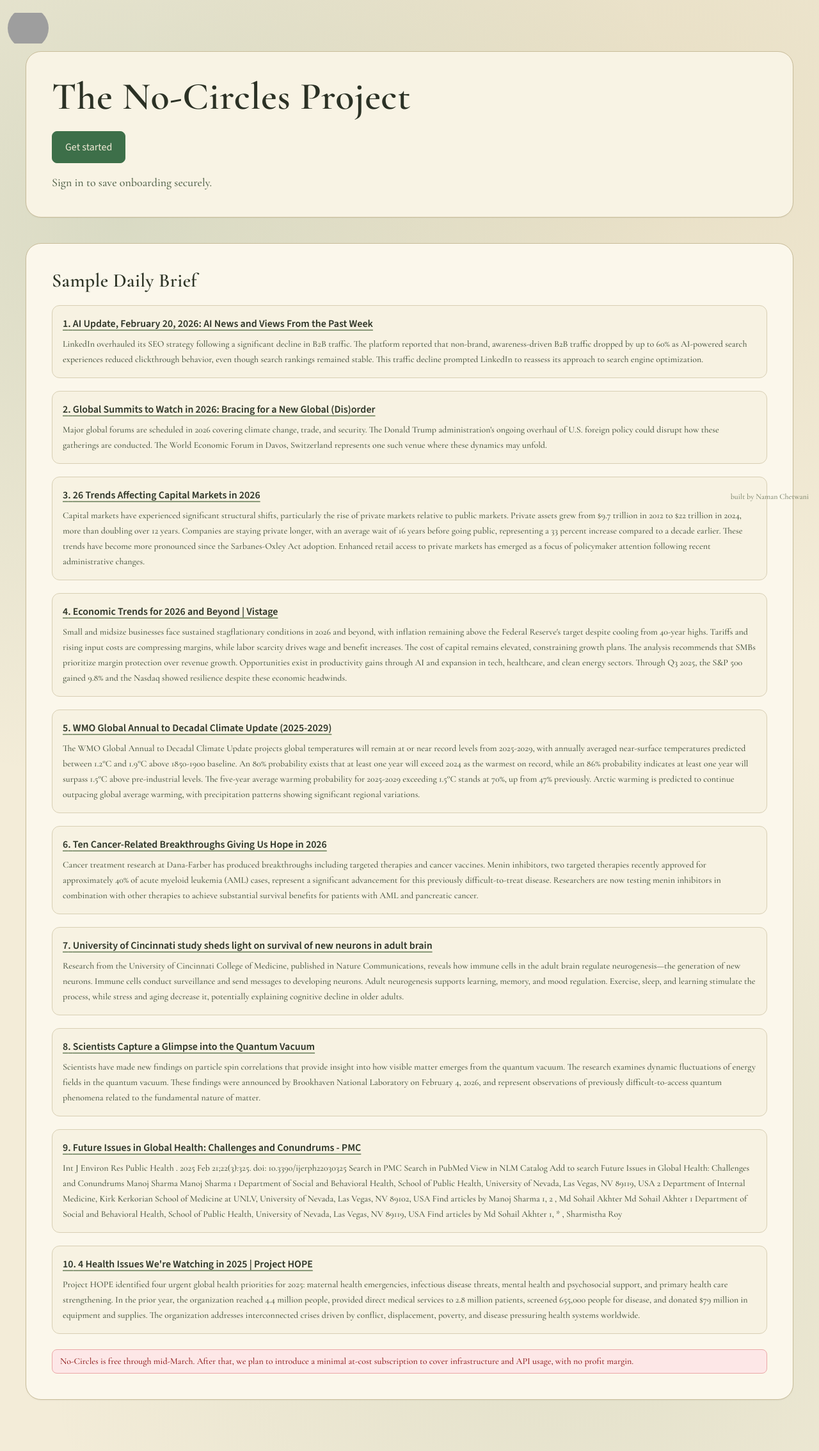
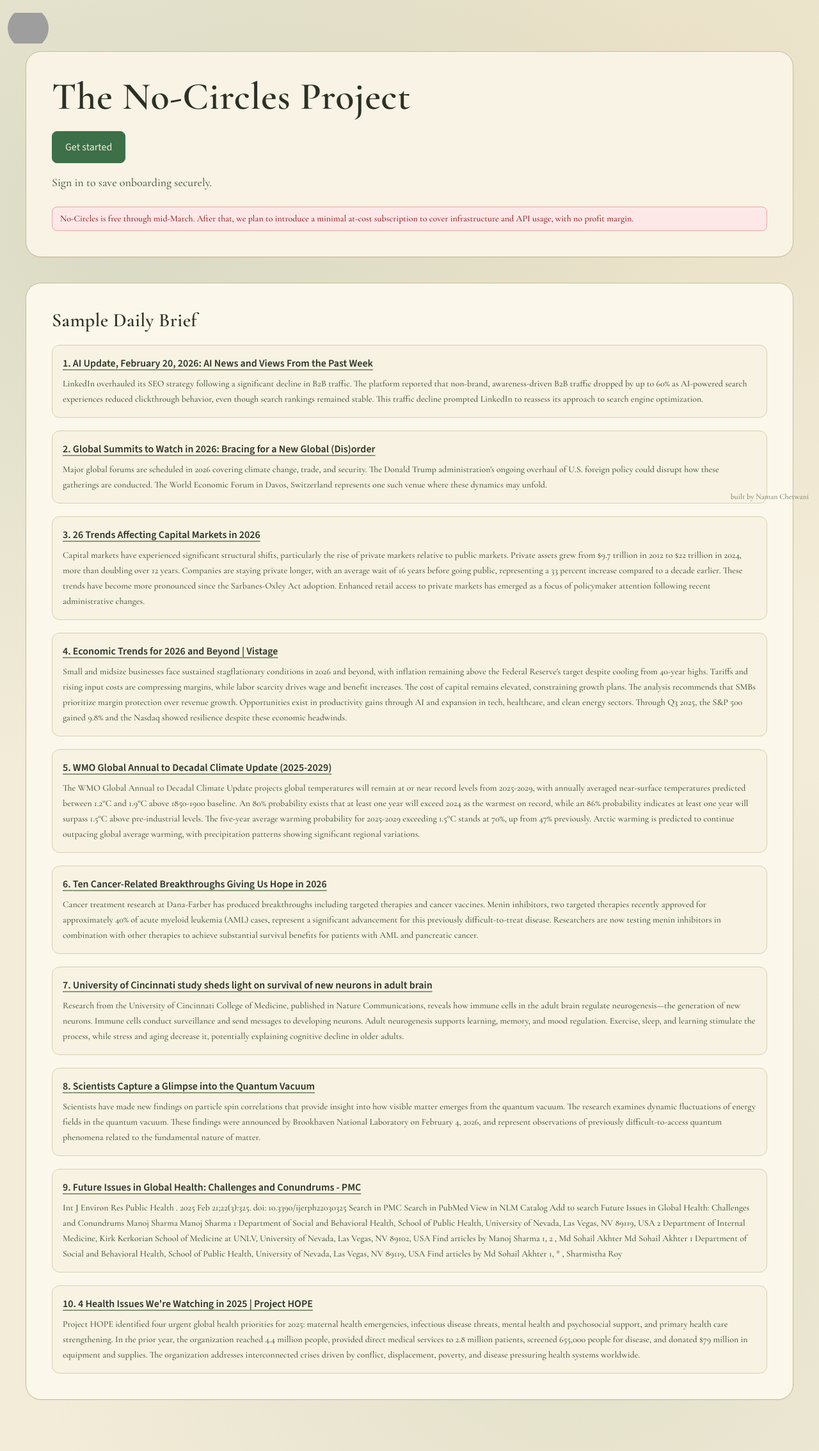
Before and after one commit to coder-2011/no-circles, a Next.js app: page / in a window 1280 px wide. Shown: the whole page at 64% size. Built offline with nearby package versions, Linux system fonts and the light colour scheme; no server answers; grey boxes are pictures that could not be loaded.

Commit message:
move pricing notice under homepage auth CTA/status

```diff
--- a/app/page.tsx
+++ b/app/page.tsx
@@ -264,6 +264,12 @@ export default function HomePage() {
             {authState === "signed_in" && email ? `Signed in as ${email}` : "Sign in to save onboarding securely."}
           </p>
           {authError ? <p className="mt-3 text-base text-rose-700">{authError}</p> : null}
+          <div className="mt-6 rounded-lg border border-[#EBA7A7] bg-[#FDE7E7] px-3 py-2">
+            <p className="text-sm font-medium text-[#8F1D1D]">
+              No-Circles is free through mid-March. After that, we plan to introduce a minimal at-cost subscription to
+              cover infrastructure and API usage, with no profit margin.
+            </p>
+          </div>
         </section>
 
         <section className="rounded-3xl border border-[#C9BD9A] bg-[#FBF7EB] p-8 text-[#2D3426] shadow-sm md:p-10">
@@ -285,12 +291,6 @@ export default function HomePage() {
               ))}
             </ol>
           </div>
-          <div className="mt-6 rounded-lg border border-[#EBA7A7] bg-[#FDE7E7] px-3 py-2">
-            <p className="text-sm font-medium text-[#8F1D1D]">
-              No-Circles is free through mid-March. After that, we plan to introduce a minimal at-cost subscription to
-              cover infrastructure and API usage, with no profit margin.
-            </p>
-          </div>
         </section>
       </div>
       <p className="pointer-events-none fixed bottom-4 right-4 text-xs font-medium text-[#6B775D]/90">
```
Also changed, not shown: documentation/files/app-page.md (+1 -1 lines).
